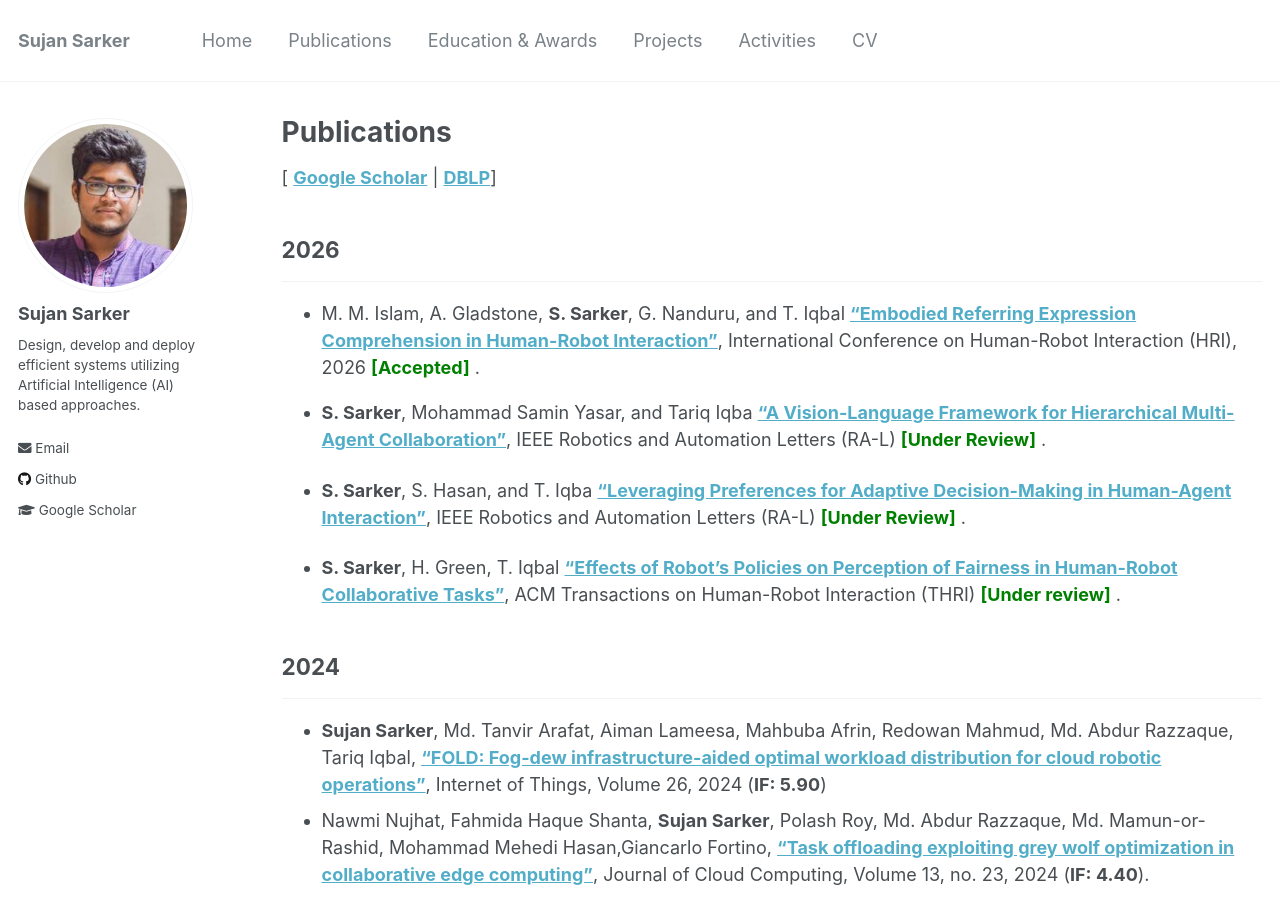
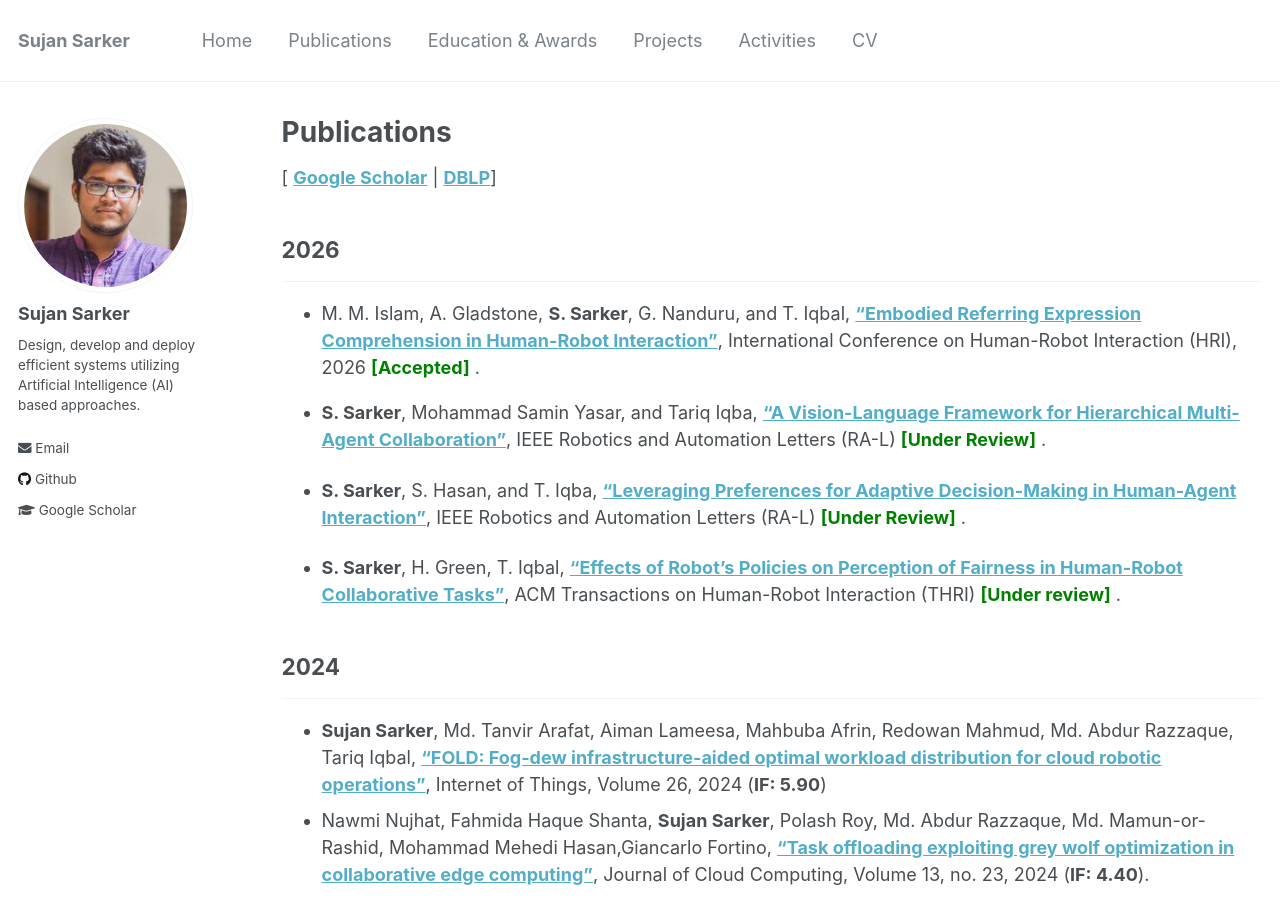
Before and after one commit to sujan-sarker/sujan-sarker.github.io, a Jekyll site: the page built from _pages/publications.md, in a window 1280 px wide and 900 px high. Built offline with Jekyll 4.4.1, drawn with Linux system fonts in a browser that asks for light colours.

Commit message:
Update publications.md

```diff
--- a/_pages/publications.md
+++ b/_pages/publications.md
@@ -10,12 +10,12 @@ author_profile: true
 
 ## 2026
 -----------
-* M. M. Islam, A. Gladstone, **S. Sarker**, G. Nanduru, and T. Iqbal [**"Embodied Referring Expression Comprehension in Human-Robot Interaction"**](#), International Conference on Human-Robot Interaction (HRI), 2026 <span style ="color:Green"> **[Accepted]** </span>.
-* **S. Sarker**, Mohammad Samin Yasar, and Tariq Iqba [**"A Vision-Language Framework for Hierarchical Multi-Agent Collaboration"**](#), IEEE Robotics and Automation Letters (RA-L) <span style ="color:Green"> **[Under Review]** </span>.
+* M. M. Islam, A. Gladstone, **S. Sarker**, G. Nanduru, and T. Iqbal, [**"Embodied Referring Expression Comprehension in Human-Robot Interaction"**](#), International Conference on Human-Robot Interaction (HRI), 2026 <span style ="color:Green"> **[Accepted]** </span>.
+* **S. Sarker**, Mohammad Samin Yasar, and Tariq Iqba, [**"A Vision-Language Framework for Hierarchical Multi-Agent Collaboration"**](#), IEEE Robotics and Automation Letters (RA-L) <span style ="color:Green"> **[Under Review]** </span>.
 
-* **S. Sarker**, S. Hasan, and T. Iqba [**"Leveraging Preferences for Adaptive Decision-Making in Human-Agent Interaction"**](#), IEEE Robotics and Automation Letters (RA-L) <span style ="color:Green"> **[Under Review]** </span>.
+* **S. Sarker**, S. Hasan, and T. Iqba, [**"Leveraging Preferences for Adaptive Decision-Making in Human-Agent Interaction"**](#), IEEE Robotics and Automation Letters (RA-L) <span style ="color:Green"> **[Under Review]** </span>.
 
-* **S. Sarker**, H. Green, T. Iqbal [**"Effects of Robot’s Policies on Perception of Fairness in Human-Robot Collaborative Tasks"**](#), ACM Transactions on Human-Robot Interaction (THRI) <span style ="color:Green"> **[Under review]** </span>.
+* **S. Sarker**, H. Green, T. Iqbal, [**"Effects of Robot’s Policies on Perception of Fairness in Human-Robot Collaborative Tasks"**](#), ACM Transactions on Human-Robot Interaction (THRI) <span style ="color:Green"> **[Under review]** </span>.
 
 ## 2024
 -----------
```
